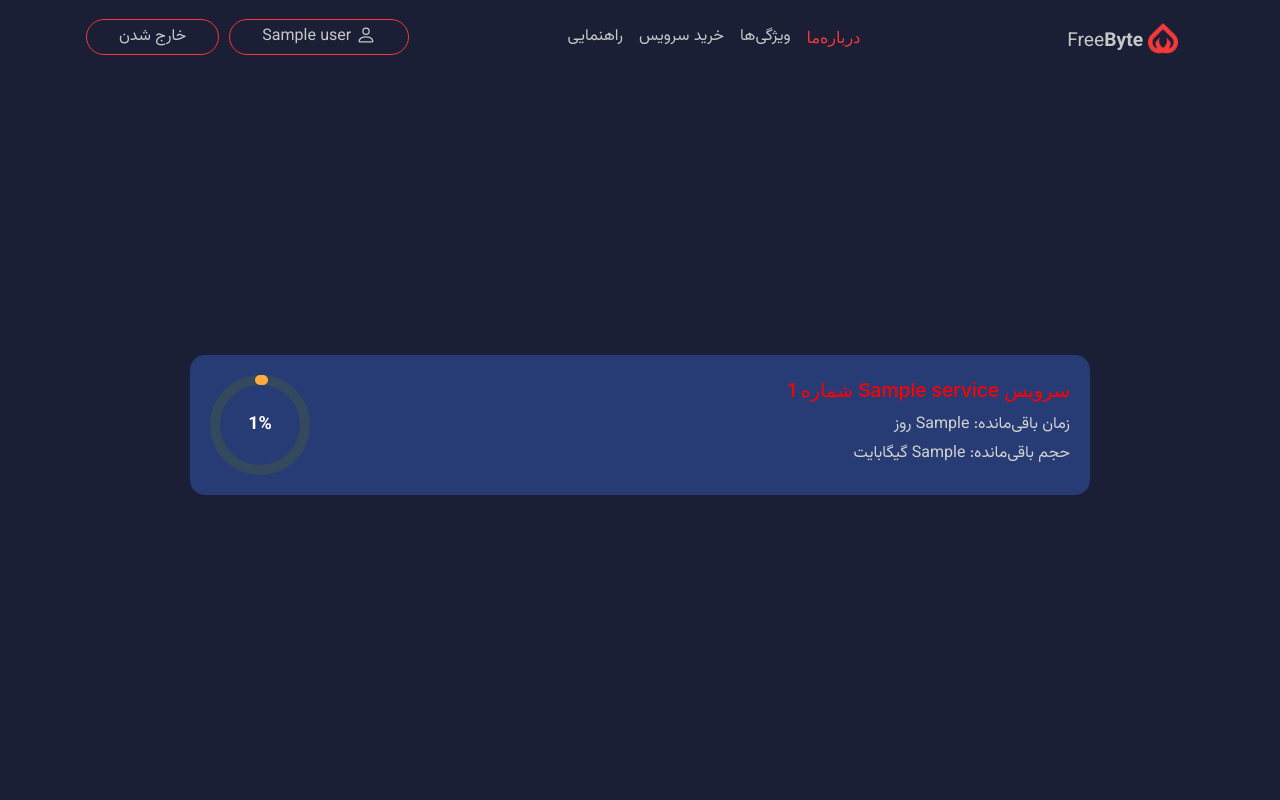
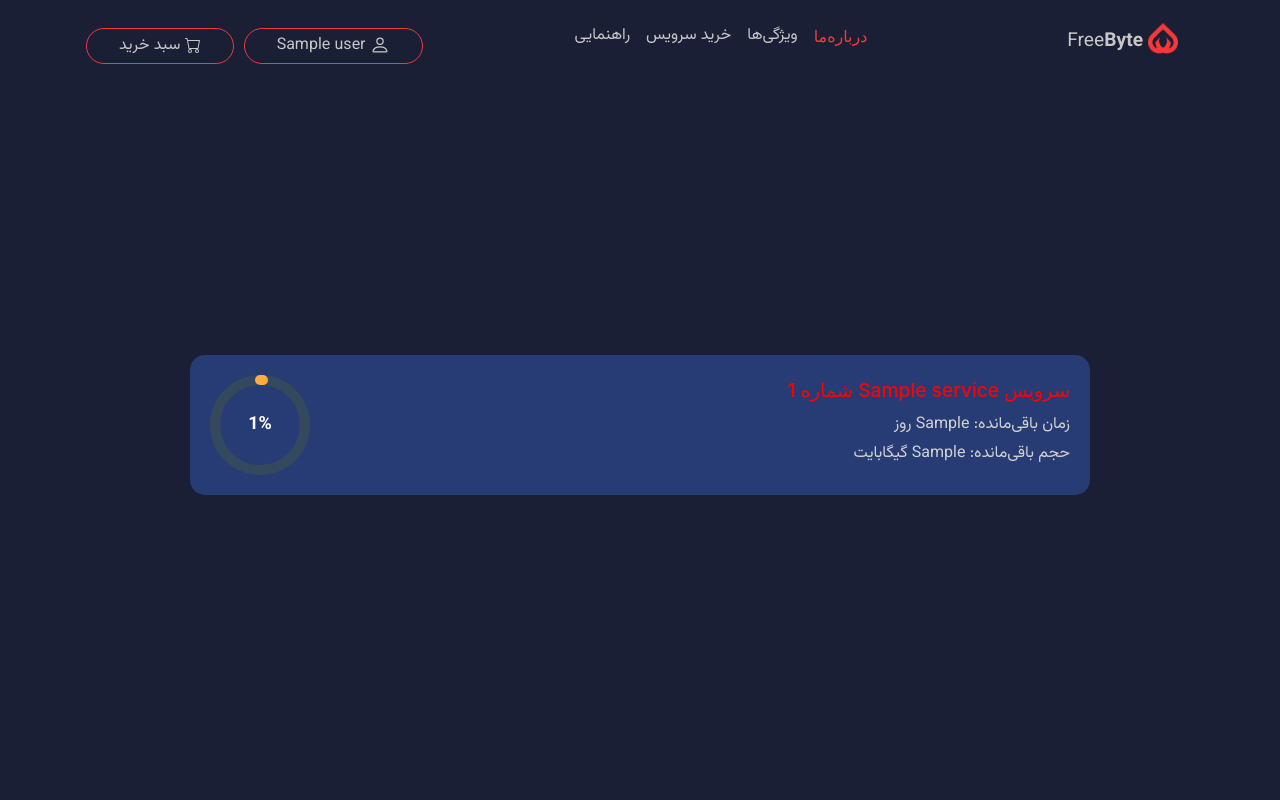
Before and after one commit to Crimson-Amir/FreeByte-WebApp-FastAPI, a FastAPI app: template templates/dashboard/my_product.html in a window 1280 px wide. Run offline with FastAPI, Linux system fonts and the light colour scheme; the template is opened without the code that fills it: most values are stand-ins (such as "Sample title", 1, 10 or a date in 2020); parts of the project's set-up code (start-up, migrations or seed data) failed here and were passed over; some libraries are stand-ins or nearby versions.

Commit message:
make-everythings-better

```diff
--- a/crud.py
+++ b/crud.py
@@ -134,7 +134,10 @@ def get_cart(db: Session, user_id: int):
     return db.query(models.Cart).filter(user_id == models.Cart.owner_id).first()
 
 def get_user_configs(db: Session, user_id: int):
-    return db.query(models.V2RayConfig).filter(user_id == models.V2RayConfig.owner_id).all()
+    return (db.query(models.V2RayConfig)
+            .filter(user_id == models.V2RayConfig.owner_id)
+            .filter(models.V2RayConfig.active == True)
+            .all())
 
 def clear_cart(db: Session, cart_id: int):
     clear_cart_db = delete(models.CartV2RayConfigAssociation).where(models.CartV2RayConfigAssociation.cart_id == cart_id)
--- a/main.py
+++ b/main.py
@@ -568,6 +568,7 @@ async def get_server_details(all_services):
         final_result = dict()
         connect_to_server_instance.refresh_token()
         for service in all_services:
+            print(service.config_email)
             get_service_detail = connect_to_server_instance.api_operation.get_client(
                 service.config_email,
                 service.product.server_address
@@ -575,6 +576,7 @@ async def get_server_details(all_services):
 
             if get_service_detail.get('success', False):
                 obj = get_service_detail.get('obj', {})
+                print(get_service_detail)
                 final_result[obj.get('email')] = obj
                 final_result[obj.get('email')]['usage_percent'] = int(((obj.get('up', 0) + obj.get('down', 0)) / obj.get('total', 1)) * 100)
                 final_result[obj.get('email')]['left_day'] = max((second_to_ms(obj.get('expiryTime'), False) - datetime.now(pytz.timezone('Asia/Tehran')).replace(tzinfo=None)).days, 0)
@@ -587,6 +589,7 @@ async def get_server_details(all_services):
 async def dashboard(request: Request, payment_status: int = None, db: Session = Depends(get_db)):
     user_id = await decode_access_token(request)
     all_services = crud.get_user_configs(db, user_id)
+    print(user_id)
     all_data = await decode_access_token(request, True)
 
     return templates.TemplateResponse(request=request, name='dashboard/my_product.html', context={
--- a/statics/dashboard/my_custom_style.css
+++ b/statics/dashboard/my_custom_style.css
@@ -160,3 +160,30 @@
     flex-direction: column;
     align-items: center;
 }
+
+
+
+.dropdown {
+    position: relative;
+    display: inline-block;
+}
+
+.dropdown-menu {
+    display: none;
+    position: absolute;
+    background-color: white;
+    box-shadow: 0px 8px 16px 0px rgba(0,0,0,0.2);
+    z-index: 1;
+    right: 0; /* برای راست به چپ بودن منو */
+}
+
+.dropdown-menu a, .dropdown-menu input {
+    color: black;
+    padding: 12px 16px;
+    text-decoration: none;
+    display: block;
+}
+
+.dropdown-menu a:hover, .dropdown-menu input:hover {
+    background-color: #f1f1f1;
+}
--- a/templates/dashboard/my_product.html
+++ b/templates/dashboard/my_product.html
@@ -88,7 +88,7 @@
                     هیچ سرویسی برای شما ثبت نشده، درصورت تمایل یک سرویس تهیه کنید:
                     <div class="actions" style="opacity: 100%;">
                         <a href="/home/#buy-plane" style="margin-left: 10px;">خرید سرویس</a>
-                        <a href="/home/#upgrade-serivice">تمدید سرویس فعلی</a>
+                        <a href="/home/#custom-and-upgrade">تمدید سرویس فعلی</a>
                     </div>
 
                 </div>
@@ -229,6 +229,24 @@
             }, 3000);
         }
 
+document.getElementById("dropdownMenuButton").addEventListener("click", function(event) {
+    event.preventDefault();
+    var dropdownMenu = document.getElementById("dropdownMenu");
+    dropdownMenu.style.display = dropdownMenu.style.display === "block" ? "none" : "block";
+});
+
+// بستن منو اگر در جای دیگری کلیک شد
+window.addEventListener("click", function(event) {
+    if (!event.target.matches('.user-name-button')) {
+        var dropdowns = document.getElementsByClassName("dropdown-menu");
+        for (var i = 0; i < dropdowns.length; i++) {
+            var openDropdown = dropdowns[i];
+            if (openDropdown.style.display === "block") {
+                openDropdown.style.display = "none";
+            }
+        }
+    }
+});
 
             </script>
 </main>
--- a/templates/header/header.html
+++ b/templates/header/header.html
@@ -1,24 +1,36 @@
 <nav class="navbar navbar-expand-lg navbar-light fixed-top py-3" data-navbar-on-scroll="data-navbar-on-scroll">
-    <div class="container"><a class="navbar-brand" href="#"><img src="{{ url_for('static', path='index/assets/img/icons/logo.png') }}" alt="" width="30" /><span style="color: #b2b2b2;" class="text-1000 fs-1 ms-2 fw-medium"><span class="free-logo">Free</span><span class="fw-bold byte-logo" style="margin-right: 5px;">Byte</span></span></a>
+    <div class="container" style="align-items: flex-start;"><a class="navbar-brand" href="/home/"><img src="{{ url_for('static', path='index/assets/img/icons/logo.png') }}" alt="" width="30" /><span style="color: #b2b2b2;" class="text-1000 fs-1 ms-2 fw-medium"><span class="free-logo">Free</span><span class="fw-bold byte-logo" style="margin-right: 5px;">Byte</span></span></a>
         <button class="navbar-toggler collapsed" type="button" data-bs-toggle="collapse" data-bs-target="#navbarSupportedContent" aria-controls="navbarSupportedContent" aria-expanded="false" aria-label="Toggle navigation"><span class="navbar-toggler-icon"></span></button>
         <div class="collapse navbar-collapse" id="navbarSupportedContent">
-            <ul class="navbar-nav mx-auto border-bottom border-lg-bottom-0 pt-2 pt-lg-0">
-                <li class="nav-item"><a class="nav-link active active vazir_regular" aria-current="page" href="#">درباره‌ما</a></li>
-                <li class="nav-item"><a class="nav-link vazir_regular feture-top" href="#">ویژگی‌ها </a></li>
-                <li class="nav-item"><a class="buy-service-top nav-link vazir_regular" href="#buy-plane"> خرید سرویس</a></li>
-                <li class="nav-item"><a class="nav-link vazir_regular guidance-top" href="#">راهنمایی </a></li>
+            <ul class="navbar-nav mx-auto border-bottom border-lg-bottom-0 pt-2 pt-lg-0" style="margin-bottom: 20px;">
+                <li class="nav-item"><a class="nav-link active active vazir_regular" aria-current="page" href="/home/#about-us">درباره‌ما</a></li>
+                <li class="nav-item"><a class="nav-link vazir_regular feture-top" href="/home/#custom-and-upgrade">ویژگی‌ها </a></li>
+                <li class="nav-item"><a class="buy-service-top nav-link vazir_regular" href="/home/#buy-plane"> خرید سرویس</a></li>
+                <li class="nav-item"><a class="nav-link vazir_regular guidance-top" href="/home/#foot">راهنمایی </a></li>
             </ul>
             {% if user_data %}
 
-            <a href="/cart/" class="btn btn-outline-danger rounded-pill order-0 vazir_medium user-name-button">
-                <svg xmlns="http://www.w3.org/2000/svg" width="20" height="20" fill="currentColor" class="bi bi-person" viewBox="0 0 16 16">
-                    <path d="M8 8a3 3 0 1 0 0-6 3 3 0 0 0 0 6m2-3a2 2 0 1 1-4 0 2 2 0 0 1 4 0m4 8c0 1-1 1-1 1H3s-1 0-1-1 1-4 6-4 6 3 6 4m-1-.004c-.001-.246-.154-.986-.832-1.664C11.516 10.68 10.289 10 8 10s-3.516.68-4.168 1.332c-.678.678-.83 1.418-.832 1.664z"/>
+            <div class="dropdown">
+                <a href="#" class="btn btn-outline-danger rounded-pill order-0 vazir_medium user-name-button"
+                   style="margin-left: 10px;" id="dropdownMenuButton">
+                    <svg xmlns="http://www.w3.org/2000/svg" width="20" height="20" fill="currentColor" class="bi bi-person" viewBox="0 0 16 16">
+                        <path d="M8 8a3 3 0 1 0 0-6 3 3 0 0 0 0 6m2-3a2 2 0 1 1-4 0 2 2 0 0 1 4 0m4 8c0 1-1 1-1 1H3s-1 0-1-1 1-4 6-4 6 3 6 4m-1-.004c-.001-.246-.154-.986-.832-1.664C11.516 10.68 10.289 10 8 10s-3.516.68-4.168 1.332c-.678.678-.83 1.418-.832 1.664z"/>
+                    </svg>
+                    {{user_data["name"]}}
+                </a>
+                <div class="dropdown-menu" id="dropdownMenu">
+                    <a class="dropdown-item" href="/dashboard/">داشبورد</a>
+
+                    <form action="/logout/" method="POST" >
+                        <input type="submit" class="dropdown-item" value="خارج شدن">
+                    </form>
+                </div>
+            </div>
+            <a href="/cart/" class="btn btn-outline-danger rounded-pill order-0 vazir_medium logout">
+                <svg xmlns="http://www.w3.org/2000/svg" width="16" height="16" fill="currentColor" class="bi bi-cart" viewBox="0 0 16 16">
+                    <path d="M0 1.5A.5.5 0 0 1 .5 1H2a.5.5 0 0 1 .485.379L2.89 3H14.5a.5.5 0 0 1 .491.592l-1.5 8A.5.5 0 0 1 13 12H4a.5.5 0 0 1-.491-.408L2.01 3.607 1.61 2H.5a.5.5 0 0 1-.5-.5M3.102 4l1.313 7h8.17l1.313-7zM5 12a2 2 0 1 0 0 4 2 2 0 0 0 0-4m7 0a2 2 0 1 0 0 4 2 2 0 0 0 0-4m-7 1a1 1 0 1 1 0 2 1 1 0 0 1 0-2m7 0a1 1 0 1 1 0 2 1 1 0 0 1 0-2"/>
                 </svg>
-                {{user_data["name"]}}
-            </a>
-            <form action="/logout/" style="margin-right: 10px;" method="POST" >
-                <input type="submit" class="btn btn-outline-danger rounded-pill order-0 vazir_medium logout" value="خارج شدن">
-            </form>
+                سبد خرید</a>
             {% else %}
             <a href="/loggin/" class="btn btn-link text-1000 fw-medium order-1 order-lg-0 vazir_medium loggin">ورود</a>
             <a href="sign-up/" class="btn btn-outline-danger rounded-pill order-0 vazir_medium signup">ثبت نام</a>
```
Also changed, not shown: statics/index/my_custom_style.css (+25 -0 lines), templates/index/index.html (+22 -3 lines). Lines whose indentation alone changed are shown as unchanged.
